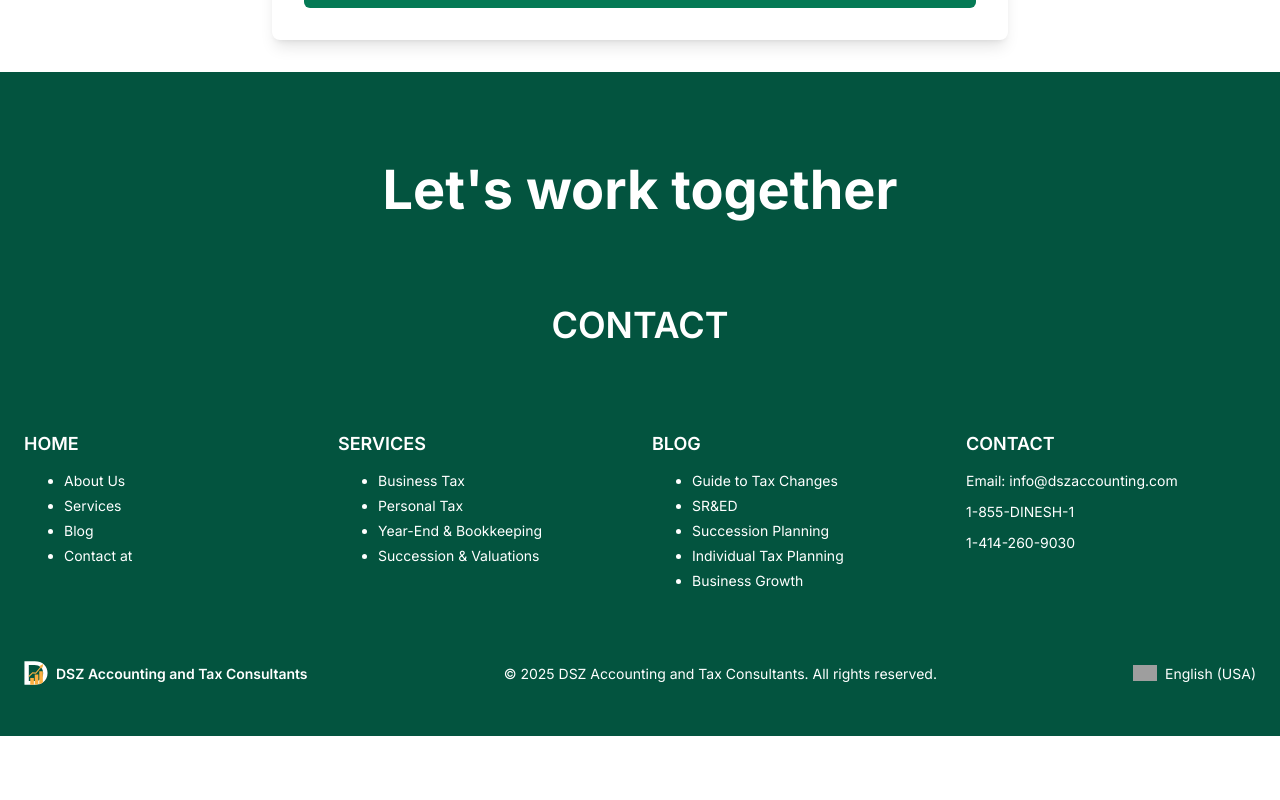
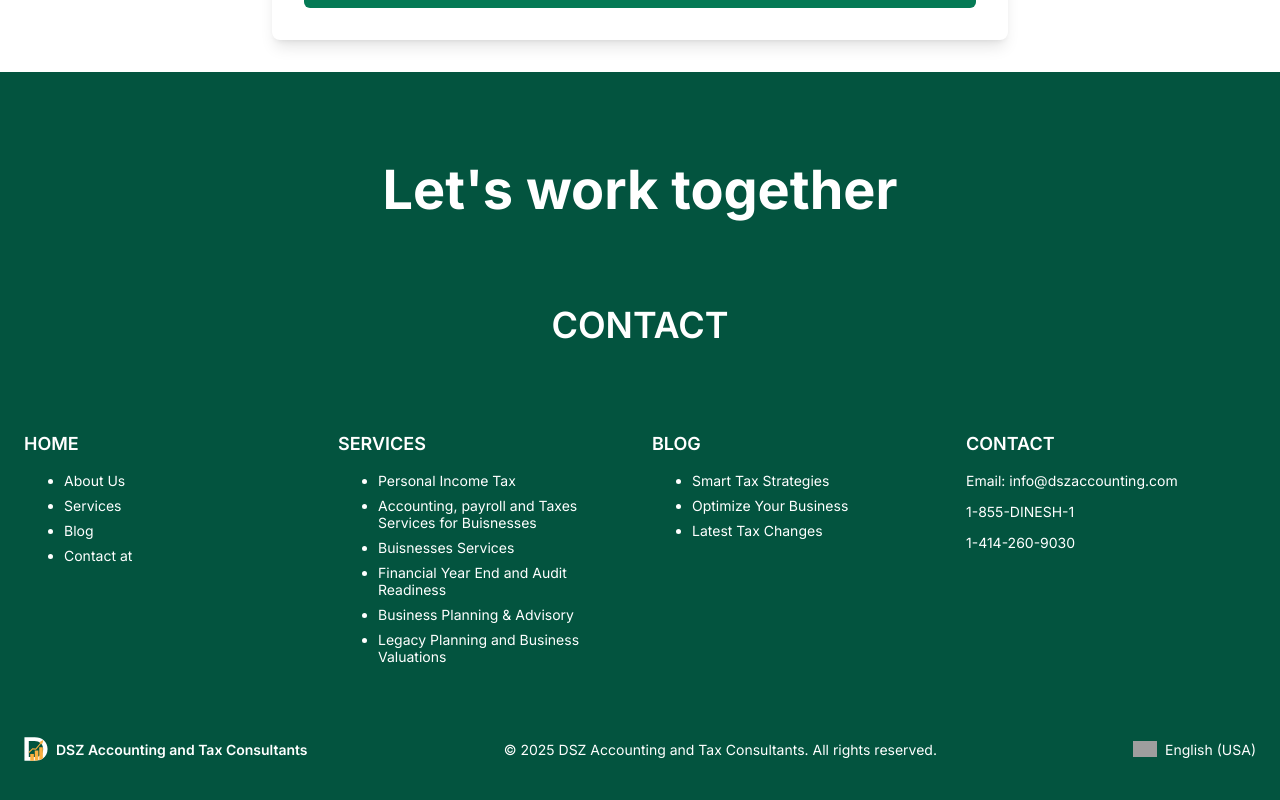
Before and after one commit to wtrepair/dszaccounting, a React (Vite) app: page / in a window 1280 px wide. Shown: the part 9087-9887 px from the top of the page. Before the commit the page ends 9823 px from the top, so only its background shows below. Built offline with nearby package versions, Linux system fonts and the light colour scheme; no server answers; grey boxes are pictures that could not be loaded.

Commit message:
feat(Footer, Services): enhance navigation with scroll-to functionality and improve layout for better user experience

```diff
--- a/src/components/Footer.tsx
+++ b/src/components/Footer.tsx
@@ -1,5 +1,6 @@
 import { FunctionComponent, useCallback } from "react";
 import Button from "./Button";
+import { useNavigate } from "react-router-dom";
 
 export type FooterType = {
   className?: string;
@@ -13,59 +14,110 @@
     }
   }, []);
 
+  const navigate = useNavigate();
+
+  const handleLearnMoreClick = (blogId: string) => {
+    navigate(`/blog/${blogId}`);
+  };
+
   return (
-    <footer className={`bg-green-800 text-white border-t border-green-800 w-full py-10 ${className}`}>
+    <footer
+      className={`bg-green-800 text-white border-t border-green-800 w-full py-10 ${className}`}
+    >
       <div className="max-w-screen-xl mx-auto px-6 flex flex-col items-center">
-
         {/* CTA Section */}
         <div className="text-center mb-8">
           <h2 className="text-2xl font-bold">Let's work together</h2>
           <div className="mt-4 flex flex-wrap gap-4 justify-center">
             {/* <Button buttonText="Receive News" showButtonText propBackgroundColor="#fff" propColor="#111928" /> */}
-            <h3 className="text-17xl font-semibold uppercase cursor-pointer" onClick={() => scrollToSection("contactContainer")}>Contact</h3>
+            <h3
+              className="text-17xl font-semibold uppercase cursor-pointer"
+              onClick={() => scrollToSection("contactContainer")}
+            >
+              Contact
+            </h3>
           </div>
         </div>
 
         {/* Links Section */}
         <div className="grid grid-cols-2 md:grid-cols-4 gap-6 w-full text-center md:text-left">
-
           <div>
-            <h3 className="text-lg font-semibold uppercase cursor-pointer" onClick={() => scrollToSection("hero")}>Home</h3>
+            <h3
+              className="text-lg font-semibold uppercase cursor-pointer"
+              onClick={() => scrollToSection("hero")}
+            >
+              Home
+            </h3>
             <ul className="mt-2 text-sm space-y-2">
-              <li className="cursor-pointer" onClick={() => scrollToSection("aboutUsContainer")}>About Us</li>
-              <li className="cursor-pointer" onClick={() => scrollToSection("servicesContainer")}>Services</li>
-              <li className="cursor-pointer" onClick={() => scrollToSection("blog")}>Blog</li>
-              <li className="cursor-pointer" onClick={() => scrollToSection("contactContainer")}>Contact at</li>
+              <li
+                className="cursor-pointer"
+                onClick={() => scrollToSection("aboutUsContainer")}
+              >
+                About Us
+              </li>
+              <li
+                className="cursor-pointer"
+                onClick={() => scrollToSection("servicesContainer")}
+              >
+                Services
+              </li>
+              <li
+                className="cursor-pointer"
+                onClick={() => scrollToSection("blog")}
+              >
+                Blog
+              </li>
+              <li
+                className="cursor-pointer"
+                onClick={() => scrollToSection("contactContainer")}
+              >
+                Contact at
+              </li>
             </ul>
           </div>
 
           <div>
             <h3 className="text-lg font-semibold uppercase">Services</h3>
             <ul className="mt-2 text-sm space-y-2">
-              <li>Business Tax</li>
-              <li>Personal Tax</li>
-              <li>Year-End & Bookkeeping</li>
-              <li>Succession & Valuations</li>
+              <li className="cursor-pointer" onClick={() => scrollToSection("PersonalIncomeTaxPreparation")}>Personal Income Tax</li>
+              <li className="cursor-pointer" onClick={() => scrollToSection("AccountingPayrollandTaxes")}>Accounting, payroll and Taxes Services for Buisnesses</li>
+              <li className="cursor-pointer" onClick={() => scrollToSection("BusinessServices")}>Buisnesses Services</li>
+              <li className="cursor-pointer" onClick={() => scrollToSection("FinancialYearEnd")}>Financial Year End and Audit Readiness</li>
+              <li className="cursor-pointer" onClick={() => scrollToSection("BusinessPlanning")}>Business Planning & Advisory</li>
+              <li className="cursor-pointer" onClick={() => scrollToSection("LegacyPlanning")}>Legacy Planning and Business Valuations</li>
             </ul>
           </div>
 
           <div>
             <h3 className="text-lg font-semibold uppercase">Blog</h3>
             <ul className="mt-2 text-sm space-y-2">
-              <li>Guide to Tax Changes</li>
-              <li>SR&ED</li>
-              <li>Succession Planning</li>
-              <li>Individual Tax Planning</li>
-              <li>Business Growth</li>
+              <li
+                className="cursor-pointer"
+                onClick={() => handleLearnMoreClick("1")}
+              >
+                Smart Tax Strategies
+              </li>
+              <li
+                className="cursor-pointer"
+                onClick={() => handleLearnMoreClick("2")}
+              >
+                Optimize Your Business
+              </li>
+              <li
+                className="cursor-pointer"
+                onClick={() => handleLearnMoreClick("3")}
+              >
+                Latest Tax Changes
+              </li>
             </ul>
           </div>
 
-            <div className="col-span-2 md:col-span-1">
+          <div className="col-span-2 md:col-span-1">
             <h3 className="text-lg font-semibold uppercase">Contact</h3>
             <p className="mt-2 text-sm">Email: info@dszaccounting.com</p>
             <p className="text-sm">1-855-DINESH-1</p>
             <p className="text-sm">1-414-260-9030</p>
-            </div>
+          </div>
         </div>
 
         {/* Separator */}
@@ -75,16 +127,23 @@
         <div className="w-full flex flex-col md:flex-row justify-between items-center text-sm">
           <div className="flex items-center gap-2">
             <img className="w-6 h-6" alt="Logo" src="/logo1.svg" />
-            <span className="font-semibold">DSZ Accounting and Tax Consultants</span>
+            <span className="font-semibold">
+              DSZ Accounting and Tax Consultants
+            </span>
           </div>
-          <p className="text-center md:text-left">&copy; 2025 DSZ Accounting and Tax Consultants. All rights reserved.</p>
+          <p className="text-center md:text-left">
+            &copy; 2025 DSZ Accounting and Tax Consultants. All rights reserved.
+          </p>
           <div className="flex items-center gap-2">
             {/* <img className="w-6 h-4" alt="Flag" src="/flags--ca.svg" /> */}
-            <img className="w-6 h-4" alt="Flag" src="https://flagicons.lipis.dev/flags/4x3/us.svg" />
+            <img
+              className="w-6 h-4"
+              alt="Flag"
+              src="https://flagicons.lipis.dev/flags/4x3/us.svg"
+            />
             <span>English (USA)</span>
           </div>
         </div>
-
       </div>
     </footer>
   );
--- a/src/components/Services.tsx
+++ b/src/components/Services.tsx
@@ -23,7 +23,7 @@
         "
         >
           {/* Section 1 - Personal Income Tax Preparation */}
-          <div className="flex flex-col lg:flex-row items-center justify-between gap-8 w-full">
+          <div className="flex flex-col lg:flex-row items-center justify-between gap-8 w-full" data-scroll-to="PersonalIncomeTaxPreparation">
             <img
               className="w-full lg:w-[50%] h-auto object-cover"
               src="/collagefinancebannerconcept-1@2x.png"
@@ -69,7 +69,7 @@
           </div>
 
           {/* Section 2 - Bookkeeping Support */}
-          <div className="flex flex-col lg:flex-row-reverse items-center justify-between gap-8 w-full">
+          <div className="flex flex-col lg:flex-row-reverse items-center justify-between gap-8 w-full" data-scroll-to="AccountingPayrollandTaxes">
             <img
               className="w-full lg:w-[50%] h-auto object-cover"
               src="/collagefinancebannerconcept-2@2x.png"
@@ -105,7 +105,7 @@
           </div>
 
           {/* Section 3 - Business Services */}
-          <div className="flex flex-col lg:flex-row items-center justify-between gap-8 w-full">
+          <div className="flex flex-col lg:flex-row items-center justify-between gap-8 w-full" data-scroll-to="BusinessServices">
             <img
               className="w-full lg:w-[50%] h-auto object-cover"
               src="/coins.jpg"
@@ -185,7 +185,7 @@
           </div>
 
           {/* Section 4 - Financial Year End and Audit Readiness */}
-          <div className="flex flex-col lg:flex-row items-center justify-between gap-8 w-full">
+          <div className="flex flex-col lg:flex-row items-center justify-between gap-8 w-full" data-scroll-to="FinancialYearEnd">
             <div className="w-full lg:w-[50%] flex flex-col items-start justify-start">
               <h2 className="text-xl md:text-2xl lg:text-3xl font-extrabold">
                 Financial Year End and Audit Readiness
@@ -213,7 +213,7 @@
           </div>
 
           {/* Section 5 - Business Planning & Advisory */}
-          <div className="flex flex-col lg:flex-row-reverse items-center justify-between gap-8 w-full">
+          <div className="flex flex-col lg:flex-row-reverse items-center justify-between gap-8 w-full" data-scroll-to="BusinessPlanning">
             <div className="w-full lg:w-[50%] flex flex-col items-start justify-start">
               <h2 className="text-xl md:text-2xl lg:text-3xl font-extrabold">
                 Business Planning & Advisory
@@ -245,7 +245,7 @@
           </div>
 
           {/* Section 6 - Legacy Planning and Business Valuations */}
-          <div className="flex flex-col lg:flex-row items-center justify-between gap-8 w-full">
+          <div className="flex flex-col lg:flex-row items-center justify-between gap-8 w-full" data-scroll-to="LegacyPlanning">
             <div className="w-full lg:w-[50%] flex flex-col items-start justify-start">
               <h2 className="text-xl md:text-2xl lg:text-3xl font-extrabold">
                 Legacy Planning and Business Valuations
```
